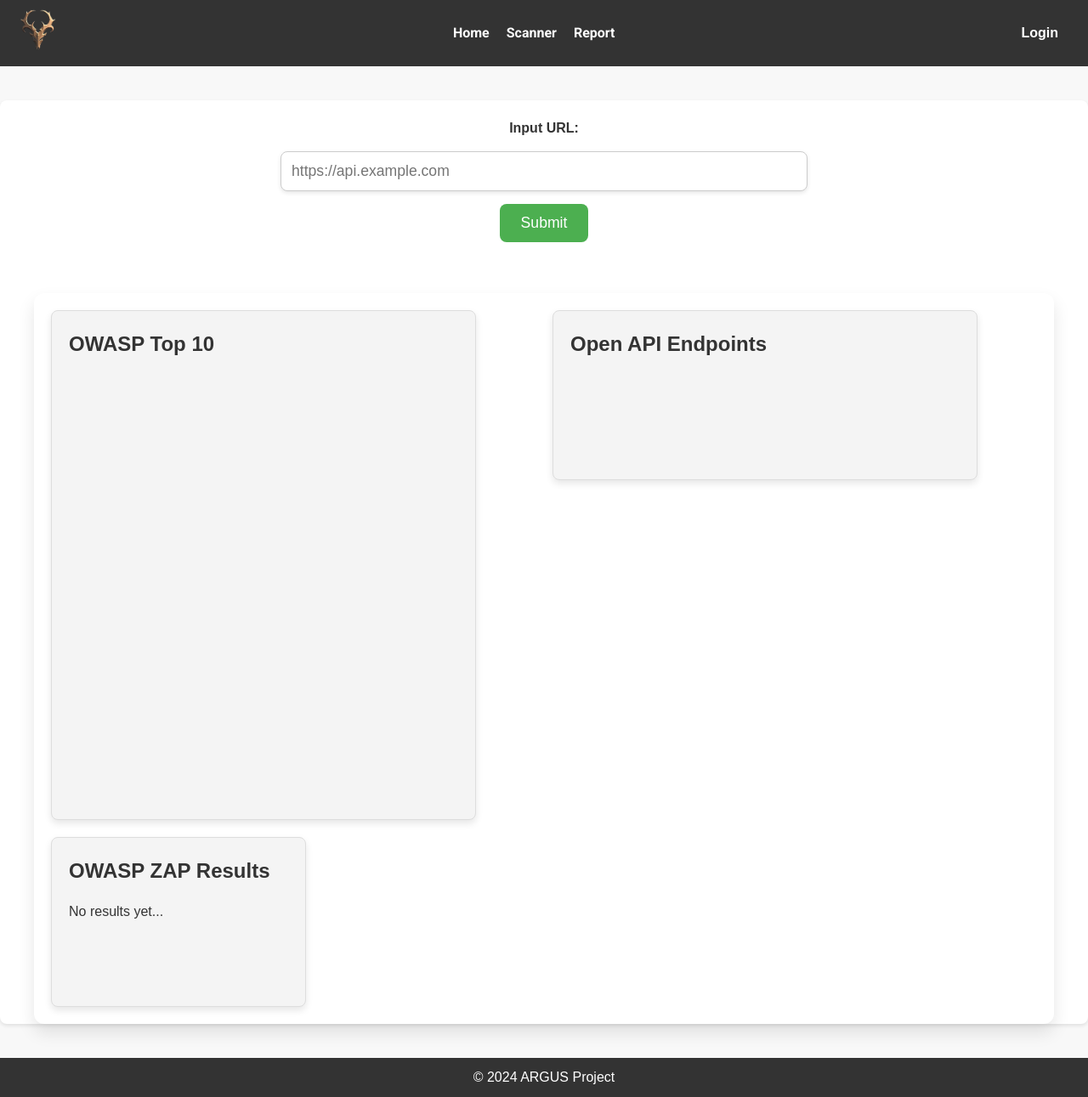
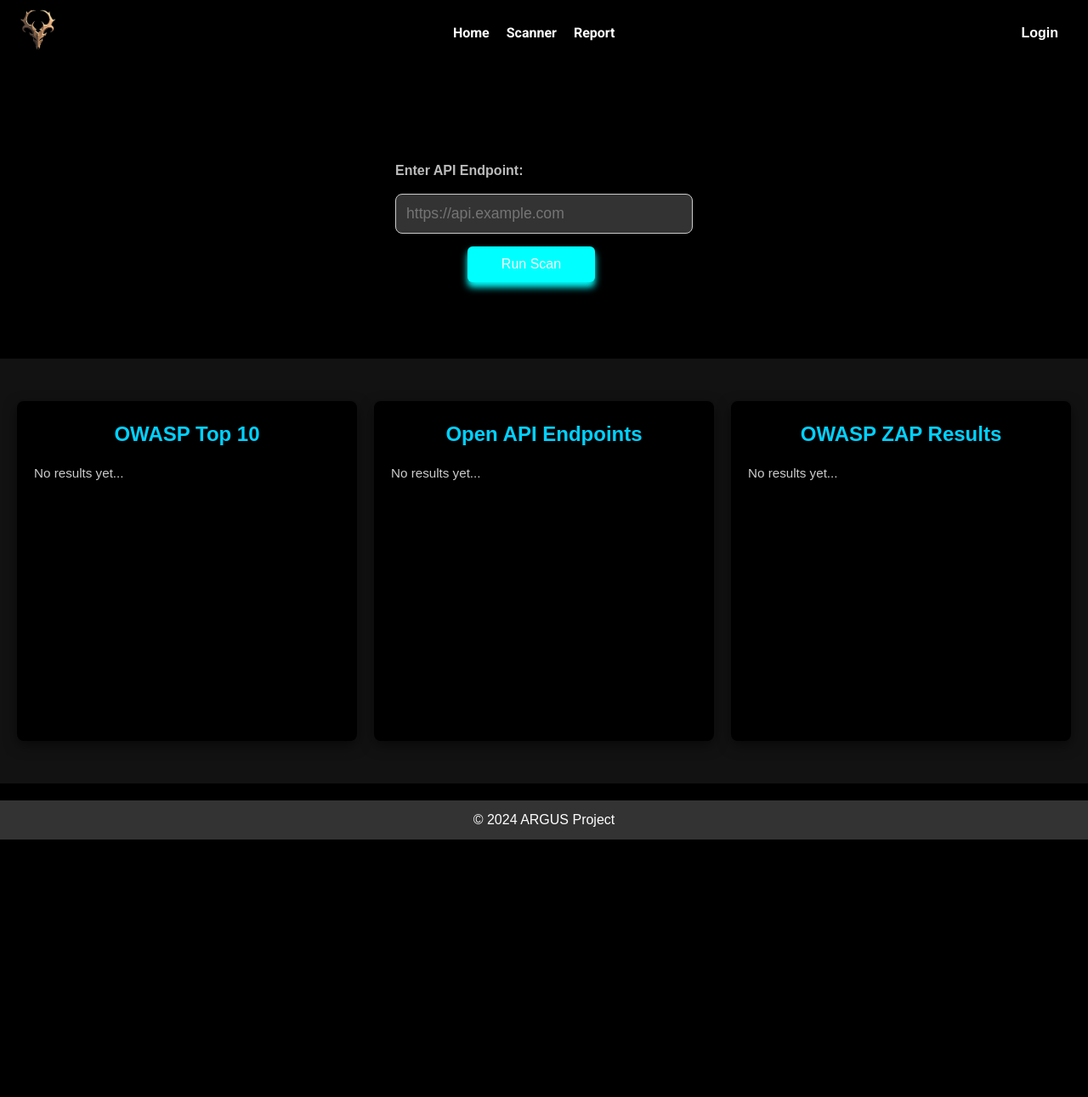
Before and after one commit to Darry1968/argus, a Flask app: page /scanner in a window 1280 px wide. Shown: the whole page at 85% size. After the commit the page ends 988 px from the top, so only its background shows below. Run offline with Flask 3, Linux system fonts and the light colour scheme.

Commit message:
scanner css added

```diff
--- a/argus_app/routes.py
+++ b/argus_app/routes.py
@@ -16,7 +16,7 @@ app_blueprint = Blueprint(
 
 @app_blueprint.route('/')
 def index():
-    return render_template('argus/index.html')
+    return render_template('argus/test.html')
 
 @app_blueprint.route('/scanner',methods=['GET','POST'])
 def scanner():
--- /dev/null
+++ b/argus_app/static/css/scanner.css
@@ -0,0 +1,167 @@
+/* General Styles */
+body {
+    font-family: 'Poppins', sans-serif;
+    background-color: #000;
+    color: #fff;
+    margin: 0;
+}
+
+/* Section Titles */
+.section-title {
+    font-size: 2.5rem;
+    text-align: center;
+    color: #00d1ff;
+    margin-bottom: 30px;
+}
+
+/* Scanner Section */
+.scanner-section {
+    padding: 50px 20px;
+    text-align: center;
+    background: #000000;
+    box-shadow: 0 5px 15px rgba(0, 0, 0, 0.5);
+}
+
+.scanner-container {
+    max-width: 600px;
+    margin: 0 auto;
+}
+
+.input-group {
+    display: flex;
+    flex-direction: column;
+    gap: 15px;
+}
+
+.input-group label {
+    font-size: 1rem;
+    color: #bbb;
+    text-align: left;
+}
+/* #api-endpoint {
+    width: 350px;
+    padding: 12px;
+    font-size: 1.1em;
+    border: 1px solid #ccc;
+    border-radius: 8px;
+    box-shadow: 0 2px 5px rgba(0, 0, 0, 0.1);
+    transition: border-color 0.3s ease-in-out; */
+
+#api-endpoint{
+    width: 350px;
+}
+
+.input-group input {
+    padding: 10px;
+    font-size: 1rem;
+    background: #333;
+    border: 1px solid #444;
+    color: #fff;
+    border-radius: 6px;
+    transition: border-color 0.3s;
+}
+
+.input-group input:focus {
+    border-color: #00d1ff;
+    outline: none;
+}
+
+.scan-button {
+    padding: 12px 20px;
+    font-size: 1rem;
+    color: #fff;
+    background: aqua;
+    border: none;
+    width: 150px;
+    margin-left: 85px;
+    border-radius: 6px;
+    cursor: pointer;
+    transition: background 0.3s;
+    box-shadow: 0 6px 8px aqua, 0 4px 4px rgba(107, 106, 106, 0.22);
+}
+
+.scan-button:hover {
+    background: aqua;
+    transform: translateY(-3px);
+}
+
+/* Results Section */
+.results-section {
+    padding: 50px 20px;
+    background: #121212;
+    box-shadow: 0 5px 15px rgba(0, 0, 0, 0.5);
+}
+
+.results-container {
+    display: flex;
+    flex-wrap: wrap;
+    gap: 20px;
+    justify-content: space-around;
+}
+
+.result-box {
+    flex: 1 1 calc(30% - 20px);
+    background: #000000;
+    padding: 20px;
+    border-radius: 8px;
+    box-shadow: 0 5px 15px rgba(0, 0, 0, 0.5);
+    min-width: 250px;
+    max-width: 400px;
+    text-align: left;
+}
+
+.result-box h3 {
+    font-size: 1.5rem;
+    color: #00d1ff;
+    margin-bottom: 15px;
+    text-align: center;
+}
+
+.result-box ul {
+    list-style: none;
+    padding: 0;
+}
+
+.result-box li {
+    font-size: 0.95rem;
+    margin-bottom: 10px;
+    line-height: 1.5;
+    color: #ccc;
+}
+
+.result-box li a {
+    color: #00d1ff;
+    text-decoration: none;
+    transition: color 0.3s;
+}
+
+.result-box li a:hover {
+    color: #00a3cc;
+}
+
+/* Responsive Design */
+@media (max-width: 768px) {
+    .results-container {
+        flex-direction: column;
+        align-items: center;
+    }
+
+    .result-box {
+        flex: 1 1 100%;
+        max-width: 90%;
+    }
+}
+#owasp-zap-results.result-box{
+    width: 400px;
+    height: 400px;
+}
+
+#open-api-endpoints.result-box{
+    width: 400px;
+    height: 400px;
+}
+
+#owasp-top-10.result-box{
+    width: 400px;
+    height: 400px;
+}
--- a/argus_app/static/css/styles.css
+++ b/argus_app/static/css/styles.css
@@ -81,7 +81,7 @@ body {
 }
 
 header {
-    background-color: #333;
+    background: black;
     color: #fff;
     padding: 10px 20px;
     display: flex;
@@ -99,7 +99,7 @@ header nav {
 header nav .nav-links{
     flex-grow: 1;
     display: flex;
-    font-family: 'Roboto', sans-serif;
+    font-family: 'Roboto','sans-serif';
     justify-content: center;
     gap: 20px;
 }
@@ -126,6 +126,7 @@ header img#logo {
     display: inline-block;
     align-self: center;
     transition: transform 0.3s ease;
+
 }
 
 header img#logo:hover {
--- a/argus_app/templates/argus/scanner.html
+++ b/argus_app/templates/argus/scanner.html
@@ -3,23 +3,30 @@
 {% block title %}Scanner Tool{% endblock %}
 
 {% block extra_scripts %}
+<link rel="stylesheet" href="{{ url_for('app.static', filename='css/scanner.css') }}">
 <script src="{{ url_for('static', filename='js/scanner.js') }}" defer></script>
 {% endblock %}
 
 {% block content %}
+<section class="scanner-section">
+    <div class="scanner-container">
+        <!-- <h2 class="section-title">API Vulnerability Scanner</h2> -->
+        <form id="scanner-form" action="{{ url_for('app.scanner') }}" method="post">
+            <div class="input-group">
+                <label for="api-endpoint">Enter API Endpoint:</label>
+                <input type="text" id="api-endpoint" name="url" placeholder="https://api.example.com" required>
+                <button type="submit" class="scan-button">Run Scan</button>
+            </div>
+        </form>
+    </div>
+</section>
 
-<form id="scanner-form" action="{{ url_for('app.scanner') }}" method="post">
-    <label for="api-endpoint">Input URL:</label>
-    <input type="text" id="api-endpoint" name="url" placeholder="https://api.example.com">
-    <button type="submit" id="run-scan-web">Submit</button>
-</form>
-
-<div id="dashboard">
-    <div class="box" id="owasp-top-10">
+<section class="results-section">
+    <div class="results-container">
+        <div class="result-box" id="owasp-top-10">
             <h3>OWASP Top 10</h3>
-        <!-- OWASP Top 10 content goes here -->
+            <ul>
                 {% if owasp_top_10 %}
-
                 {% for key, value in owasp_top_10.items() %}
                 <li>{{ key }}:
                     {% if value is iterable and not value is string %}
@@ -33,29 +40,21 @@
                     {% endif %}
                 </li>
                 {% endfor %}
-
+                {% else %}
+                <li>No results yet...</li>
                 {% endif %}
-
+            </ul>
         </div>
-    <div class="box" id="open-api-endpoints">
+        <div class="result-box" id="open-api-endpoints">
             <h3>Open API Endpoints</h3>
-        <a href=""></a>
-        <!-- Open API content goes here -->
-        <!-- {% if endpoints %}
-        {% for item in endpoints %}
-        <li><a href="{{ item }}">{{ item }}</a></li>
-        {% endfor %}
-        {% else %}
-        No results yet...
-        {% endif %} -->
+            <ul>
                 {% if endpoints %}
-
                 {% for key, value in endpoints.items() %}
                 <li>{{ key }}:
                     {% if value is iterable and not value is string %}
                     <ul>
                         {% for subvalue in value %}
-                <li><a href="{{ subvalue }}">{{ subvalue }}</a></li>
+                        <li><a href="{{ subvalue }}" target="_blank">{{ subvalue }}</a></li>
                         {% endfor %}
                     </ul>
                     {% else %}
@@ -63,19 +62,23 @@
                     {% endif %}
                 </li>
                 {% endfor %}
-
+                {% else %}
+                <li>No results yet...</li>
                 {% endif %}
+            </ul>
         </div>
-    <div class="box" id="owasp-zap-results">
+        <div class="result-box" id="owasp-zap-results">
             <h3>OWASP ZAP Results</h3>
-        <!-- OWASP ZAP Results content -->
+            <ul>
                 {% if owasp_zap_results %}
                 {% for item in owasp_zap_results %}
                 <li>{{ item }}</li>
                 {% endfor %}
                 {% else %}
-        No results yet...
+                <li>No results yet...</li>
                 {% endif %}
+            </ul>
         </div>
     </div>
+</section>
 {% endblock %}
```
Lines whose indentation alone changed are shown as unchanged.
